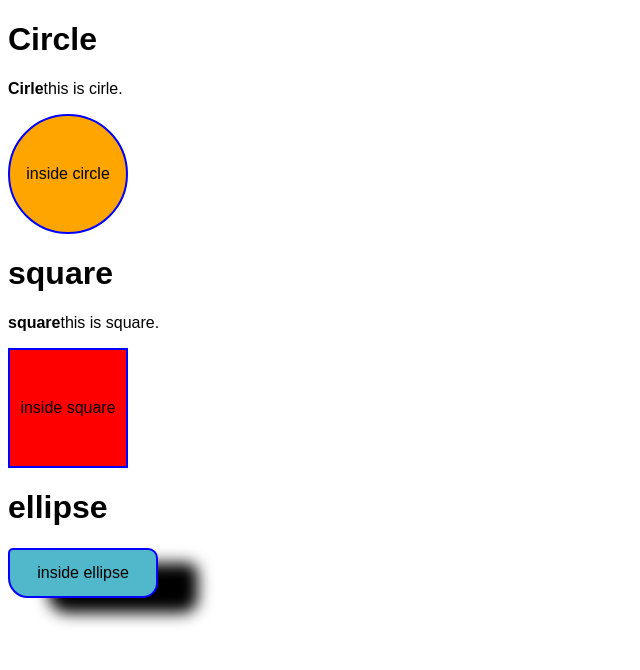
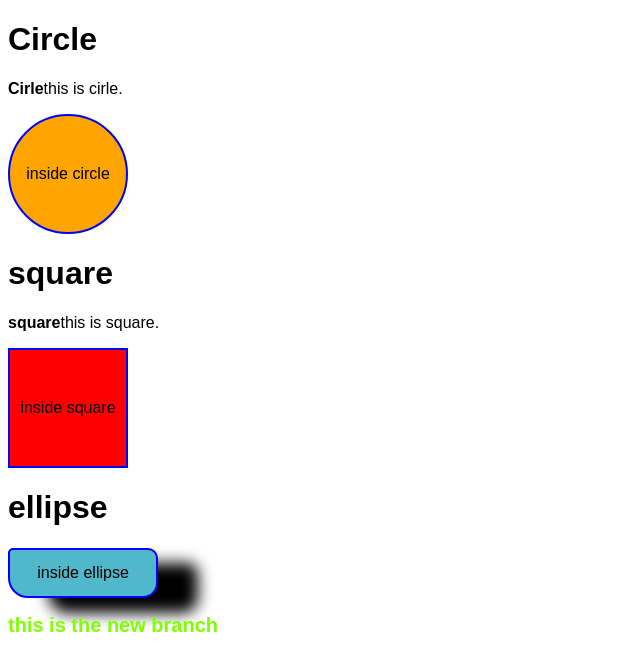
Before and after one commit to joeyyvel/Merging, a plain HTML site: page index.html in a window 1280 px wide. Shown: the whole page, without its empty margins (0-640 px from the left). Drawn offline with Linux system fonts and the light colour scheme.

Commit message:
merging para

```diff
--- a/index.html
+++ b/index.html
@@ -19,6 +19,8 @@
     <h1>ellipse</h1>
     <p id="ellipse" onclick="ellipse()">inside ellipse</p>
 
+    <h2 id="para" onclick="para()">this is the new branch</h2>
+
 
    <script src="/joey.js"></script>
 </body>
--- a/joey.js
+++ b/joey.js
@@ -9,3 +9,7 @@ function square(){
 function ellipse(){
     alert("i am ellipse!!!");
 }
+
+function para(){
+    alert("i am the para!!!");
+}
--- a/main.css
+++ b/main.css
@@ -36,3 +36,8 @@ body{
     border-radius: 5px 10px 15px 20px;
     box-shadow: 40px 15px 15px;
 }
+#para{
+    font-size: 20px;
+    color: chartreuse;
+    cursor: pointer;
+}
```
